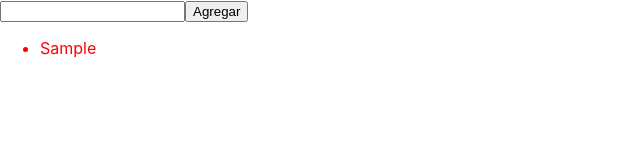
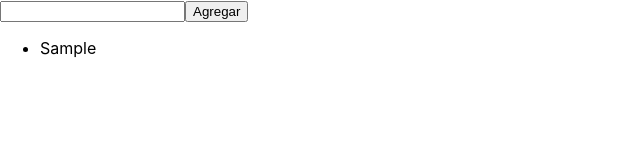
Before and after one commit to PauCedones/react-to-do-list-callbacks, a React (Create React App) app: page / in a window 1280 px wide. Both pictures are taken after typing "Sample" into the empty fields and a click on the button "Agregar". Shown: the top 160 px of the page, without its empty margins (0-640 px from the left). Built offline with nearby package versions, Linux system fonts and the light colour scheme.

Commit message:
arreglando errores

```diff
--- a/src/App.js
+++ b/src/App.js
@@ -5,12 +5,13 @@ import Tasks from "./components/Tasks/index.js";
 function App() {
   const [tasks, setTasks] = useState([]);
 
-  function handleCallback(inputValue) {
-    setTasks((tasks) => [...tasks, inputValue]);
+  function handleInputValue(inputValue) {
+    console.log(inputValue);
+    setTasks([...tasks, inputValue]);
   }
   return (
     <>
-      <AddTasks handleCallback={(inputValue) => handleCallback(inputValue)} />
+      <AddTasks handleCallback={handleInputValue} />
       <Tasks tasks={tasks} />
     </>
   );
--- a/src/components/AddTasks/index.js
+++ b/src/components/AddTasks/index.js
@@ -6,13 +6,12 @@ function AddTasks(props) {
   function handleChange(e) {
     setInputValue(e.target.value);
   }
-  function addTask(e) {
+  function addTask() {
     if (inputValue && props.handleCallback) {
       props.handleCallback(inputValue);
       setInputValue("");
     }
   }
-
   function handleKeyPress(e) {
     if (e.keyCode == 13) {
       addTask();
--- /dev/null
+++ b/src/components/Task/index.js
@@ -0,0 +1,30 @@
+import React, { useState } from "react";
+
+function Task(props) {
+  /*const { task } = props;
+  const [complete, setComplete] = useState("red");
+
+  function handleToggle() {
+    if (complete == "red") {
+      setComplete("green");
+    }
+  }
+  */
+  const [status, setStatus] = useState(true);
+
+  function handleToggle() {
+    setStatus((prevState) => !prevState);
+  }
+  return (
+    <>
+      <li
+        style={status ? { color: "black" } : { color: "green" }}
+        onClick={handleToggle}
+      >
+        {props.name}
+      </li>
+    </>
+  );
+}
+
+export default Task;
--- a/src/components/Tasks/Task/index.js
+++ /dev/null
@@ -1,21 +0,0 @@
-import React, { useState } from "react";
-
-function Task(props) {
-  const { task } = props;
-  const [complete, setComplete] = useState("red");
-
-  function handleClick() {
-    if (complete == "red") {
-      setComplete("green");
-    }
-  }
-  return (
-    <>
-      <li onClick={handleClick} style={{ color: `${complete}` }}>
-        {task}
-      </li>
-    </>
-  );
-}
-
-export default Task;
--- a/src/components/Tasks/index.js
+++ b/src/components/Tasks/index.js
@@ -1,13 +1,12 @@
 import React from "react";
-import Task from "./Task/index";
+import Task from "../Task";
 
 function Tasks(props) {
-  const { tasks } = props;
   return (
     <>
       <ul>
-        {tasks.map((task, key) => {
-          return <Task task={task} key={key} />;
+        {props.tasks.map((task, key) => {
+          return <Task name={task} key={key} />;
         })}
       </ul>
     </>
```
Also changed, not shown: 1 other file (tests, documents, lock files or other folders).
